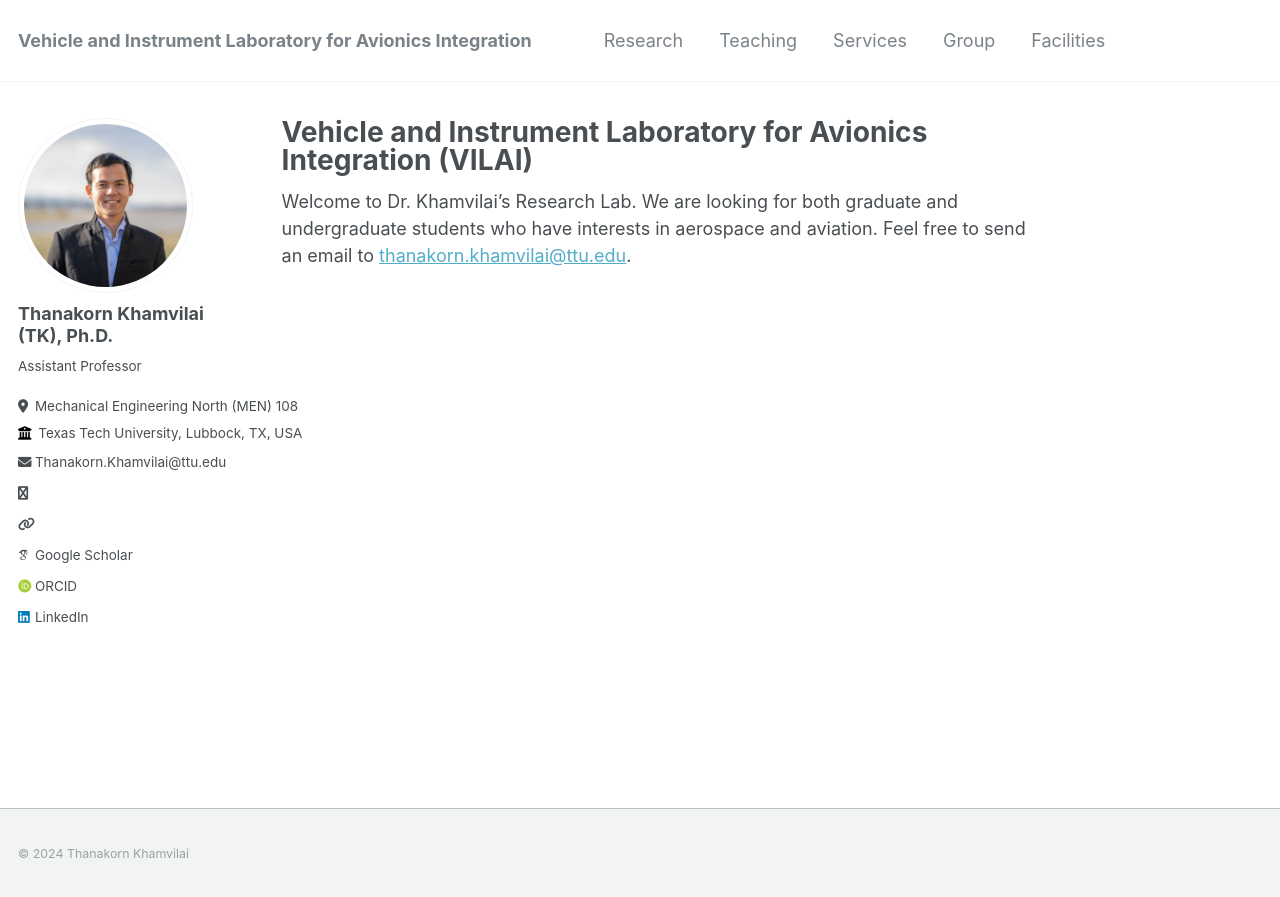
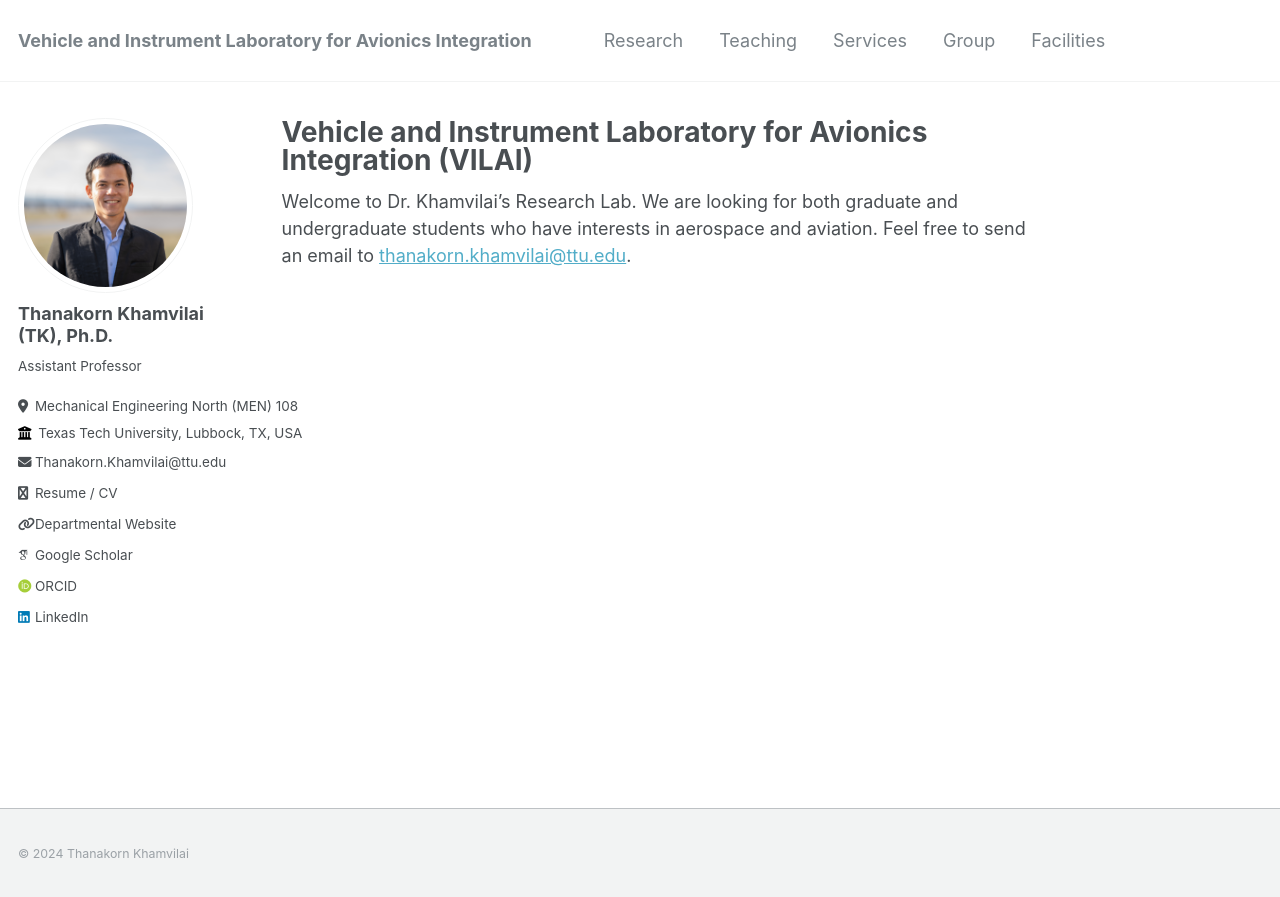
Before and after one commit to tkhamvilai/tkhamvilai.github.io, a Jekyll site: the page built from _pages/about.md, in a window 1280 px wide. Shown: the top 897 px of the page. Built offline with Jekyll 4.4.1, drawn with Linux system fonts in a browser that asks for light colours; some web fonts are replaced.

Commit message:
add a link to my cv

```diff
--- a/_includes/author-profile.html
+++ b/_includes/author-profile.html
@@ -33,11 +33,11 @@
       {% if author.email %}
         <li><a href="mailto:{{ author.email }}"><i class="fas fa-fw fa-envelope icon-pad-right" aria-hidden="true"></i>{{ author.email }}</a></li>
       {% endif %}
-      {% if author.uri %}
-        <li><a href="{{ author.cv }}"><i class="fas fa-fw ai-cv icon-pad-right" aria-hidden="true"></i>{{ default: " Resume / CV" }}</a></li>
+      {% if author.cv %}
+        <li><a href="{{ author.cv }}"><i class="fas fa-fw ai-cv-square icon-pad-right" aria-hidden="true"></i>Resume / CV</a></li>
       {% endif %}
       {% if author.uri %}
-        <li><a href="{{ author.uri }}"><i class="fas fa-fw fa-link icon-pad-right" aria-hidden="true"></i>{{ default: " Departmental Website" }}</a></li>
+        <li><a href="{{ author.uri }}"><i class="fas fa-fw fa-link icon-pad-right" aria-hidden="true"></i>Departmental Website</a></li>
       {% endif %}
 
       <!-- Font Awesome and Academicons icons / Academic websites -->
```
